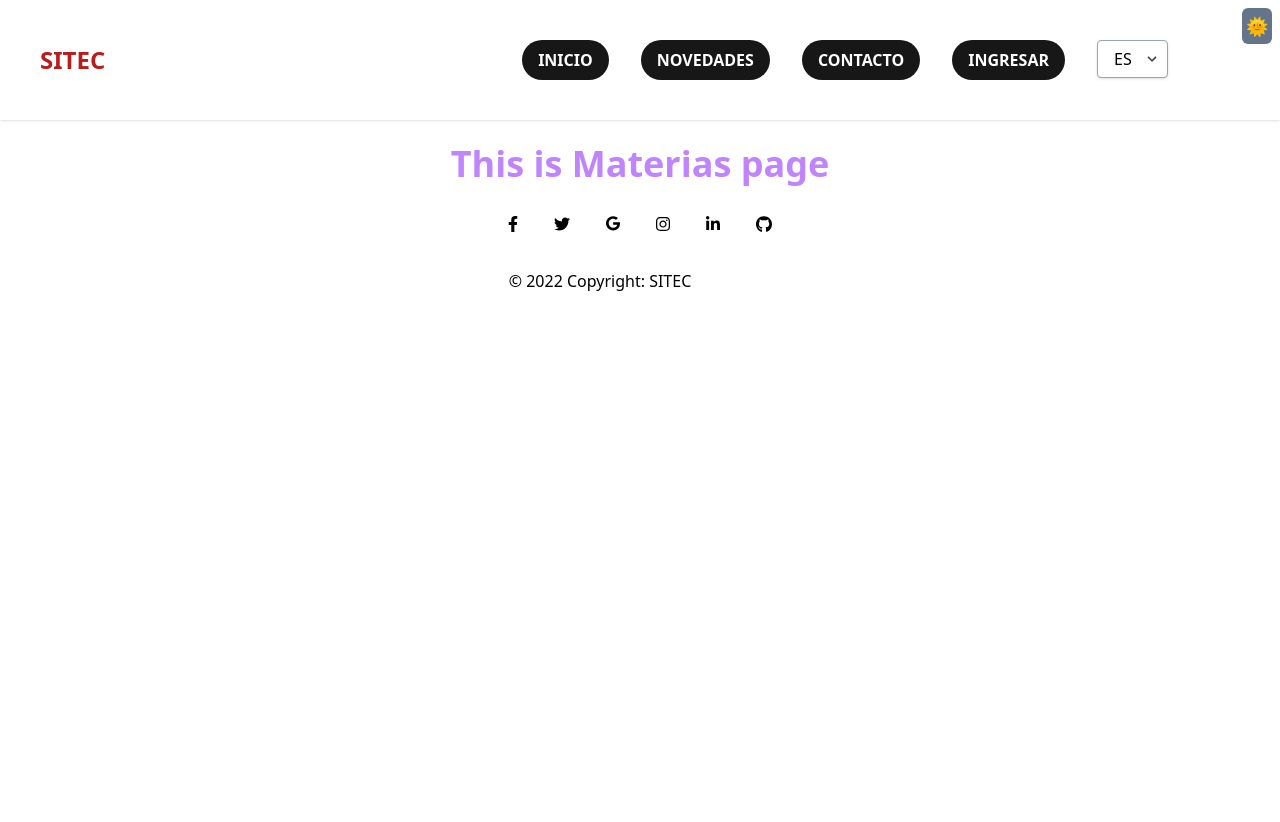
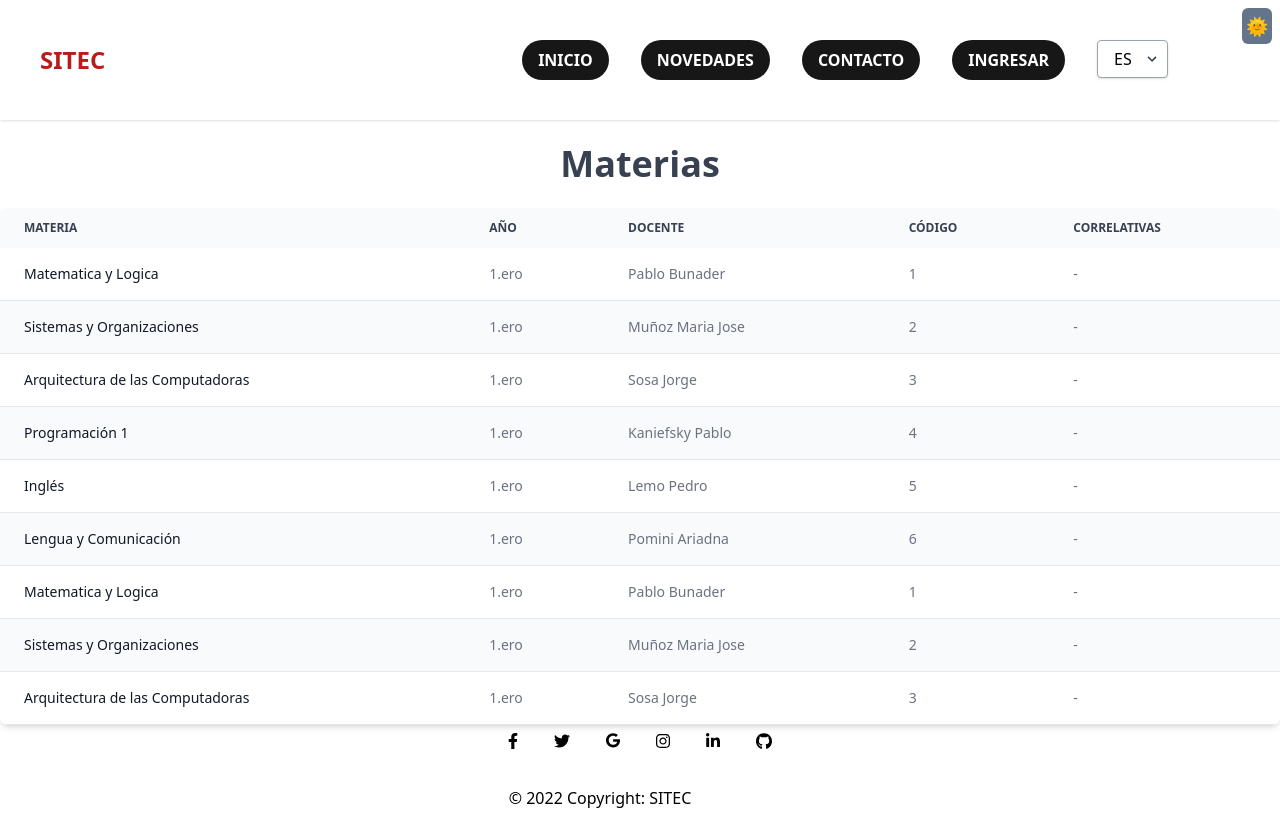
Before and after one commit to Agustindardanelli-stack/EFI-programacion, a React (Create React App) app: page /Materias in a window 1280 px wide. Before the commit the page ends 800 px from the top, so only its background shows below. Built offline with nearby package versions, Linux system fonts and the light colour scheme.

Commit message:
Materias page

```diff
--- a/src/components/Materias.js
+++ b/src/components/Materias.js
@@ -1,9 +1,143 @@
 import React from 'react'
 
 const Materias = () => {
+  const listadoMaterias = ['Matematica', 'Ingles', 'redes']
   return (
     <section>
-        <h1 className='text-center text-4xl font-bold text-purple-400 py-6'>This is Materias page</h1>
+      <h1 className='text-center text-4xl font-bold text-gray-700 py-6'>Materias</h1>
+      <div class='overflow-x-auto relative shadow-md sm:rounded-lg'>
+        <table class='w-full text-sm text-left text-gray-500 dark:text-gray-400'>
+          <thead class='text-xs text-gray-700 uppercase bg-gray-50 dark:bg-gray-700 dark:text-gray-400'>
+            <tr>
+              <th scope='col' class='py-3 px-6'>
+                Materia
+              </th>
+              <th scope='col' class='py-3 px-6'>
+                Año
+              </th>
+              <th scope='col' class='py-3 px-6'>
+                Docente
+              </th>
+              <th scope='col' class='py-3 px-6'>
+                Código
+              </th>
+              <th scope='col' class='py-3 px-6'>
+                Correlativas
+              </th>
+            </tr>
+          </thead>
+          <tbody>
+            <tr class='bg-white border-b dark:bg-gray-900 dark:border-gray-700'>
+              <th
+                scope='row'
+                class='py-4 px-6 font-medium text-gray-900 whitespace-nowrap dark:text-white'
+              >
+                Matematica y Logica
+              </th>
+              <td class='py-4 px-6'>1.ero</td>
+              <td class='py-4 px-6'>Pablo Bunader</td>
+              <td class='py-4 px-6'>1</td>
+              <td class='py-4 px-6'>-</td>
+            </tr>
+            <tr class='bg-gray-50 border-b dark:bg-gray-800 dark:border-gray-700'>
+              <th
+                scope='row'
+                class='py-4 px-6 font-medium text-gray-900 whitespace-nowrap dark:text-white'
+              >
+                Sistemas y Organizaciones
+              </th>
+              <td class='py-4 px-6'>1.ero</td>
+              <td class='py-4 px-6'>Muñoz Maria Jose</td>
+              <td class='py-4 px-6'>2</td>
+              <td class='py-4 px-6'>-</td>
+            </tr>
+            <tr class='bg-white border-b dark:bg-gray-900 dark:border-gray-700'>
+              <th
+                scope='row'
+                class='py-4 px-6 font-medium text-gray-900 whitespace-nowrap dark:text-white'
+              >
+                Arquitectura de las Computadoras
+              </th>
+              <td class='py-4 px-6'>1.ero</td>
+              <td class='py-4 px-6'>Sosa Jorge</td>
+              <td class='py-4 px-6'>3</td>
+              <td class='py-4 px-6'>-</td>
+            </tr>
+            <tr class='bg-gray-50 border-b dark:bg-gray-800 dark:border-gray-700'>
+              <th
+                scope='row'
+                class='py-4 px-6 font-medium text-gray-900 whitespace-nowrap dark:text-white'
+              >
+                Programación 1
+              </th>
+              <td class='py-4 px-6'>1.ero</td>
+              <td class='py-4 px-6'>Kaniefsky Pablo</td>
+              <td class='py-4 px-6'>4</td>
+              <td class='py-4 px-6'>-</td>
+            </tr>
+            <tr class='bg-white border-b dark:bg-gray-900 dark:border-gray-700'>
+              <th
+                scope='row'
+                class='py-4 px-6 font-medium text-gray-900 whitespace-nowrap dark:text-white'
+              >
+                Inglés
+              </th>
+              <td class='py-4 px-6'>1.ero</td>
+              <td class='py-4 px-6'>Lemo Pedro</td>
+              <td class='py-4 px-6'>5</td>
+              <td class='py-4 px-6'>-</td>
+            </tr>
+            <tr class='bg-gray-50 border-b dark:bg-gray-800 dark:border-gray-700'>
+              <th
+                scope='row'
+                class='py-4 px-6 font-medium text-gray-900 whitespace-nowrap dark:text-white'
+              >
+                Lengua y Comunicación
+              </th>
+              <td class='py-4 px-6'>1.ero</td>
+              <td class='py-4 px-6'>Pomini Ariadna</td>
+              <td class='py-4 px-6'>6</td>
+              <td class='py-4 px-6'>-</td>
+            </tr>
+            <tr class='bg-white border-b dark:bg-gray-900 dark:border-gray-700'>
+              <th
+                scope='row'
+                class='py-4 px-6 font-medium text-gray-900 whitespace-nowrap dark:text-white'
+              >
+                Matematica y Logica
+              </th>
+              <td class='py-4 px-6'>1.ero</td>
+              <td class='py-4 px-6'>Pablo Bunader</td>
+              <td class='py-4 px-6'>1</td>
+              <td class='py-4 px-6'>-</td>
+            </tr>
+            <tr class='bg-gray-50 border-b dark:bg-gray-800 dark:border-gray-700'>
+              <th
+                scope='row'
+                class='py-4 px-6 font-medium text-gray-900 whitespace-nowrap dark:text-white'
+              >
+                Sistemas y Organizaciones
+              </th>
+              <td class='py-4 px-6'>1.ero</td>
+              <td class='py-4 px-6'>Muñoz Maria Jose</td>
+              <td class='py-4 px-6'>2</td>
+              <td class='py-4 px-6'>-</td>
+            </tr>
+            <tr class='bg-white border-b dark:bg-gray-900 dark:border-gray-700'>
+              <th
+                scope='row'
+                class='py-4 px-6 font-medium text-gray-900 whitespace-nowrap dark:text-white'
+              >
+                Arquitectura de las Computadoras
+              </th>
+              <td class='py-4 px-6'>1.ero</td>
+              <td class='py-4 px-6'>Sosa Jorge</td>
+              <td class='py-4 px-6'>3</td>
+              <td class='py-4 px-6'>-</td>
+            </tr>
+          </tbody>
+        </table>
+      </div>
     </section>
   )
 }
```
